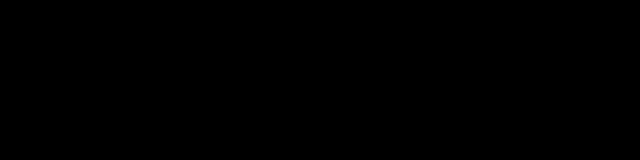
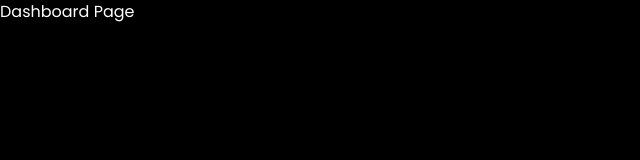
Before and after one commit to OlegSubotin/try-to-make-it, a Next.js app: page /dashboard in a window 1280 px wide. Before the commit this address had no page. Shown: the top 160 px of the page, without its empty margins (0-640 px from the left). Built offline with nearby package versions, Linux system fonts and the light colour scheme.

Commit message:
feat: add 2 pages

```diff
--- /dev/null
+++ b/app/dashboard/invoices/page.tsx
@@ -0,0 +1,3 @@
+export default function Page() {
+  return <p className="text-white">Invoices Page</p>;
+}
--- /dev/null
+++ b/app/dashboard/page.tsx
@@ -0,0 +1,3 @@
+export default function Page() {
+  return <p className="text-white">Dashboard Page</p>;
+}
```
